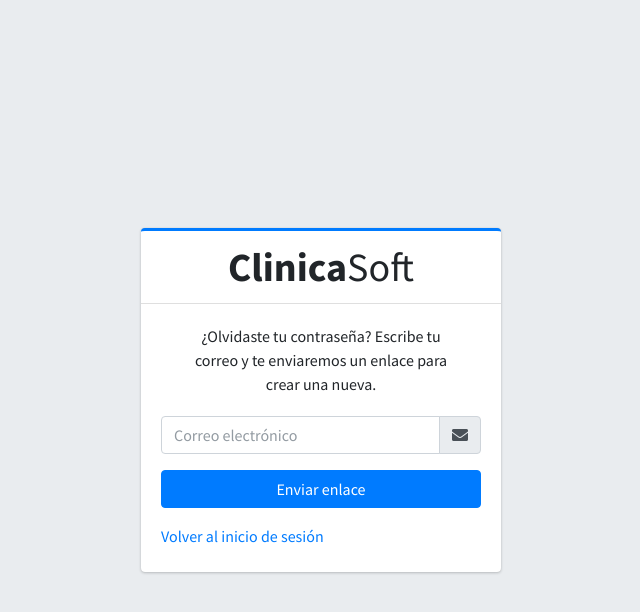
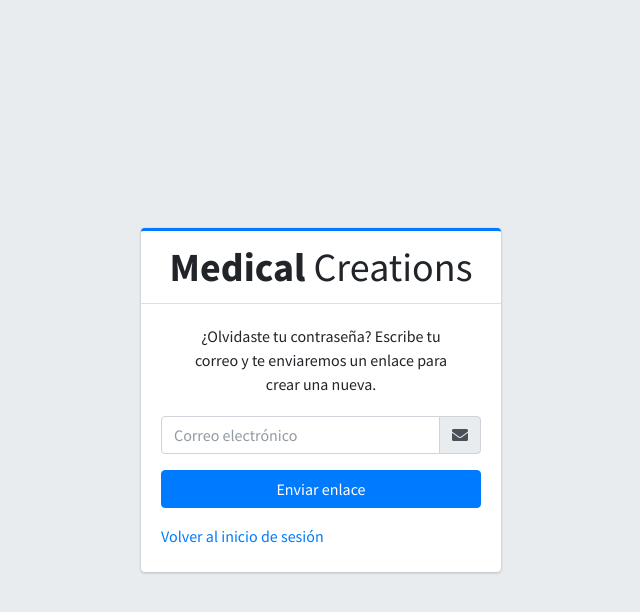
Before and after one commit to arnaldocero/medical, a PHP site: page /recuperar_password.php in a window 1280 px wide. Shown: the top 612 px of the page, without its empty margins (319-959 px from the left). Run offline with PHP 8.4, Linux system fonts and the light colour scheme; some libraries are stand-ins or nearby versions.

Commit message:
Marca Medical Creations y mayusculas automaticas en campos de texto
- Login, recuperar y restablecer contrasena muestran Medical Creations; remitente de correos actualizado.

- Nuevo dist/js/mayusculas.js (cargado en footer): convierte a mayusculas al escribir y antes de enviar; excluye correo, usuario, contrasenas y buscadores; clase no-mayusculas para excluir campos.

Co-Authored-By: Claude Opus 5.5 <noreply@anthropic.com>

```diff
--- a/config/app.php
+++ b/config/app.php
@@ -12,7 +12,7 @@ define('APP_URL', '');
 
 // Remitente de los correos del sistema (debe ser un buzón del dominio del servidor)
 define('MAIL_FROM', 'no-reply@medicalcreationsbusinesses.com');
-define('MAIL_FROM_NAME', 'ClinicaSoft');
+define('MAIL_FROM_NAME', 'Medical Creations');
 
 /**
  * Devuelve la URL base de la aplicación (sin barra final).
--- a/layout/footer.php
+++ b/layout/footer.php
@@ -15,6 +15,7 @@
 <script src="https://cdn.jsdelivr.net/npm/fullcalendar@5.11.3/locales/es.js"></script>
 <script src="plugins/sweetalert2/sweetalert2.all.min.js"></script>
 <script src="dist/js/adminlte.min.js"></script>
+<script src="dist/js/mayusculas.js"></script>
 <script src="dist/js/usuarios.js"></script>
 <script src="dist/js/centros.js"></script>
 <script src="dist/js/especialidades.js"></script>
--- a/login.php
+++ b/login.php
@@ -17,7 +17,7 @@ if (isset($_SESSION['id'])) {
 <head>
   <meta charset="utf-8">
   <meta name="viewport" content="width=device-width, initial-scale=1">
-  <title>Sistema Médico | Iniciar Sesión</title>
+  <title>Medical Creations | Iniciar Sesión</title>
 
   <link rel="stylesheet" href="https://fonts.googleapis.com/css?family=Source+Sans+Pro:300,400,400i,700&display=fallback">
   <link rel="stylesheet" href="plugins/fontawesome-free/css/all.min.css">
@@ -29,7 +29,7 @@ if (isset($_SESSION['id'])) {
 <div class="login-box">
   <div class="card card-outline card-primary">
     <div class="card-header text-center">
-      <a href="#" class="h1"><b>Clinica</b>Soft</a>
+      <a href="#" class="h1"><b>Medical</b> Creations</a>
     </div>
     <div class="card-body">
       <p class="login-box-msg">Ingresa tus credenciales para iniciar sesión</p>
--- a/recuperar_password.php
+++ b/recuperar_password.php
@@ -3,7 +3,7 @@
 <head>
   <meta charset="utf-8">
   <meta name="viewport" content="width=device-width, initial-scale=1">
-  <title>ClinicaSoft | Recuperar Contraseña</title>
+  <title>Medical Creations | Recuperar Contraseña</title>
   <link rel="stylesheet" href="https://fonts.googleapis.com/css?family=Source+Sans+Pro:300,400,400i,700&display=fallback">
   <link rel="stylesheet" href="plugins/fontawesome-free/css/all.min.css">
   <link rel="stylesheet" href="dist/css/adminlte.min.css">
@@ -13,7 +13,7 @@
 <div class="login-box">
   <div class="card card-outline card-primary">
     <div class="card-header text-center">
-      <a href="login.php" class="h1"><b>Clinica</b>Soft</a>
+      <a href="login.php" class="h1"><b>Medical</b> Creations</a>
     </div>
     <div class="card-body">
       <p class="login-box-msg">¿Olvidaste tu contraseña? Escribe tu correo y te enviaremos un enlace para crear una nueva.</p>
--- a/restablecer_password.php
+++ b/restablecer_password.php
@@ -19,7 +19,7 @@ if (!empty($token)) {
 <head>
   <meta charset="utf-8">
   <meta name="viewport" content="width=device-width, initial-scale=1">
-  <title>ClinicaSoft | Restablecer Contraseña</title>
+  <title>Medical Creations | Restablecer Contraseña</title>
   <link rel="stylesheet" href="https://fonts.googleapis.com/css?family=Source+Sans+Pro:300,400,400i,700&display=fallback">
   <link rel="stylesheet" href="plugins/fontawesome-free/css/all.min.css">
   <link rel="stylesheet" href="dist/css/adminlte.min.css">
@@ -28,7 +28,7 @@ if (!empty($token)) {
 <body class="hold-transition login-page">
 <div class="login-box">
   <div class="login-logo">
-    <a href="#"><b>Clinica</b>Soft</a>
+    <a href="#"><b>Medical</b> Creations</a>
   </div>
   <div class="card card-outline card-warning shadow">
     <div class="card-body login-card-body">
```
Also changed, not shown: dist/js/mayusculas.js (added).
